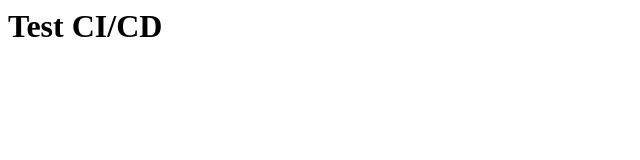
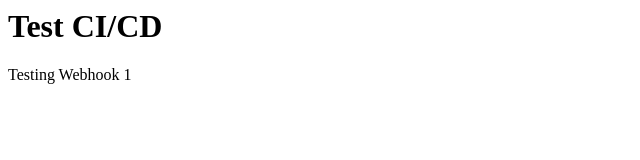
Before and after one commit to Vinhguy/BTL_CauHInhMang, a plain HTML site: page index.html in a window 1280 px wide. Shown: the whole page, without its empty margins (0-640 px from the left). Drawn offline with Linux system fonts and the light colour scheme.

Commit message:
Testing webhook 1

```diff
--- a/index.html
+++ b/index.html
@@ -1 +1,2 @@
 <h1>Test CI/CD</h1>
+<p>Testing Webhook 1 </p>
```
